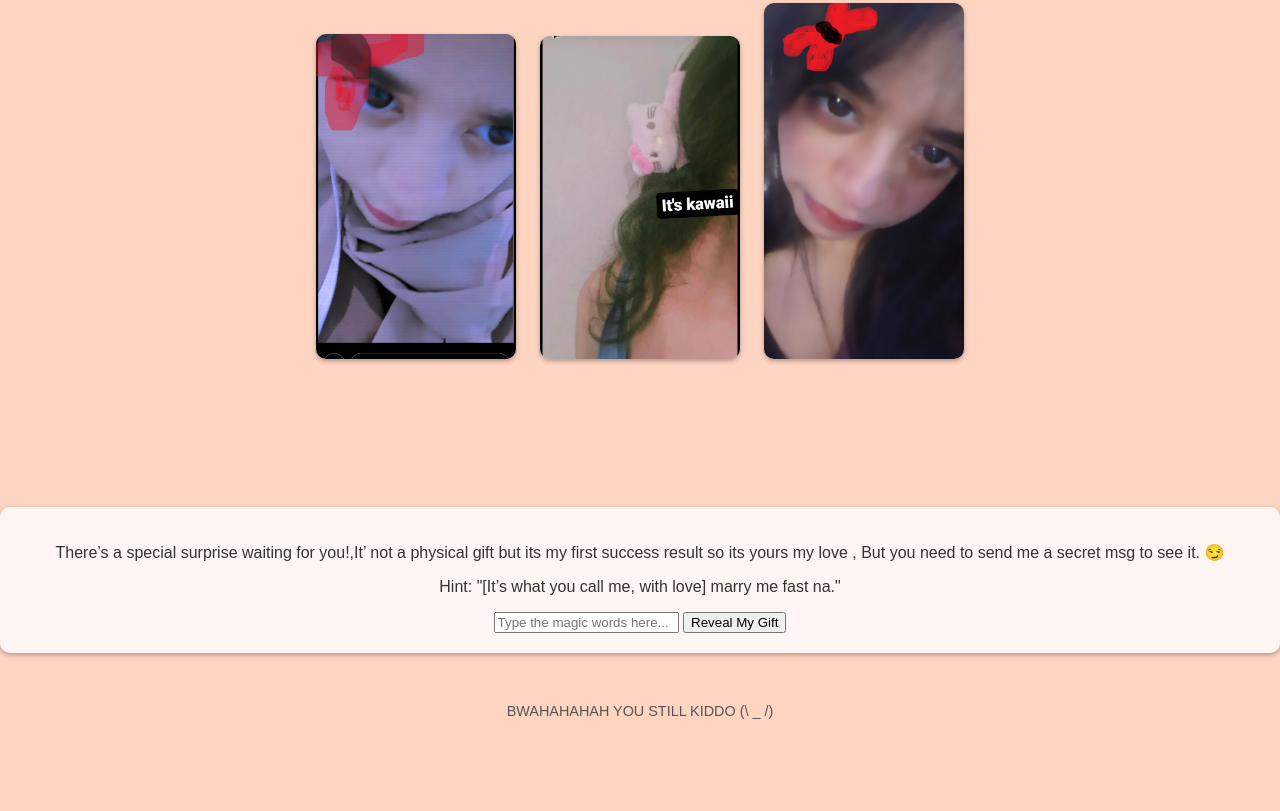
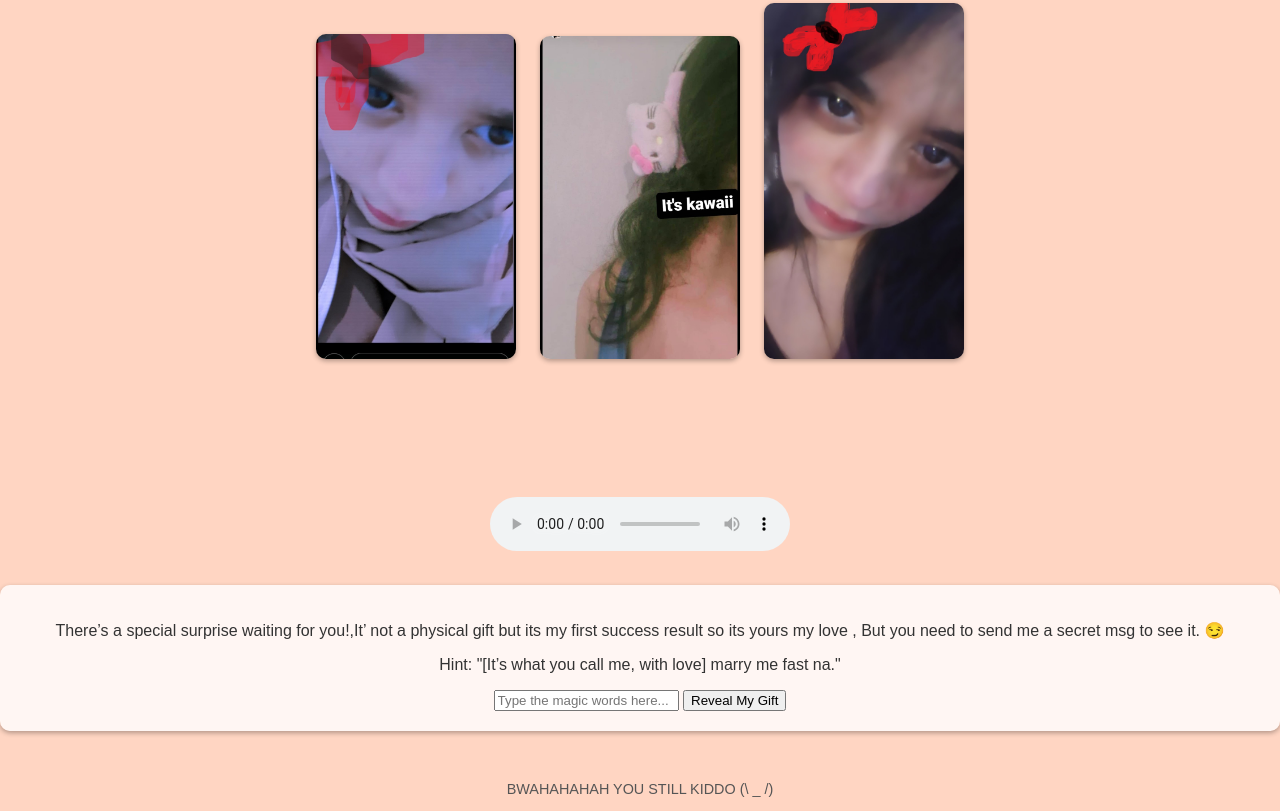
Before and after one commit to itsbrave/13_Dec, a plain HTML site: page index.html in a window 1280 px wide. Shown: the part 782-1593 px from the top of the page. Before the commit the page ends 1515 px from the top, so only its background shows below. Drawn offline with Linux system fonts and the light colour scheme; grey boxes are pictures that could not be loaded.

Commit message:
Update index.html
D

```diff
--- a/index.html
+++ b/index.html
@@ -113,6 +113,12 @@
                 height="80"
                 frameborder="0" >
         </iframe>
+        <div class="voice-note">
+            <audio controls>
+                <source src="_Titli Chennai Express_ Song  _ Shahrukh Khan_ Deepika Padukone(M4A_128K).m4a" type="audio/mpeg">
+            </audio>
+        </div>
+
     </div>
 
 
```
